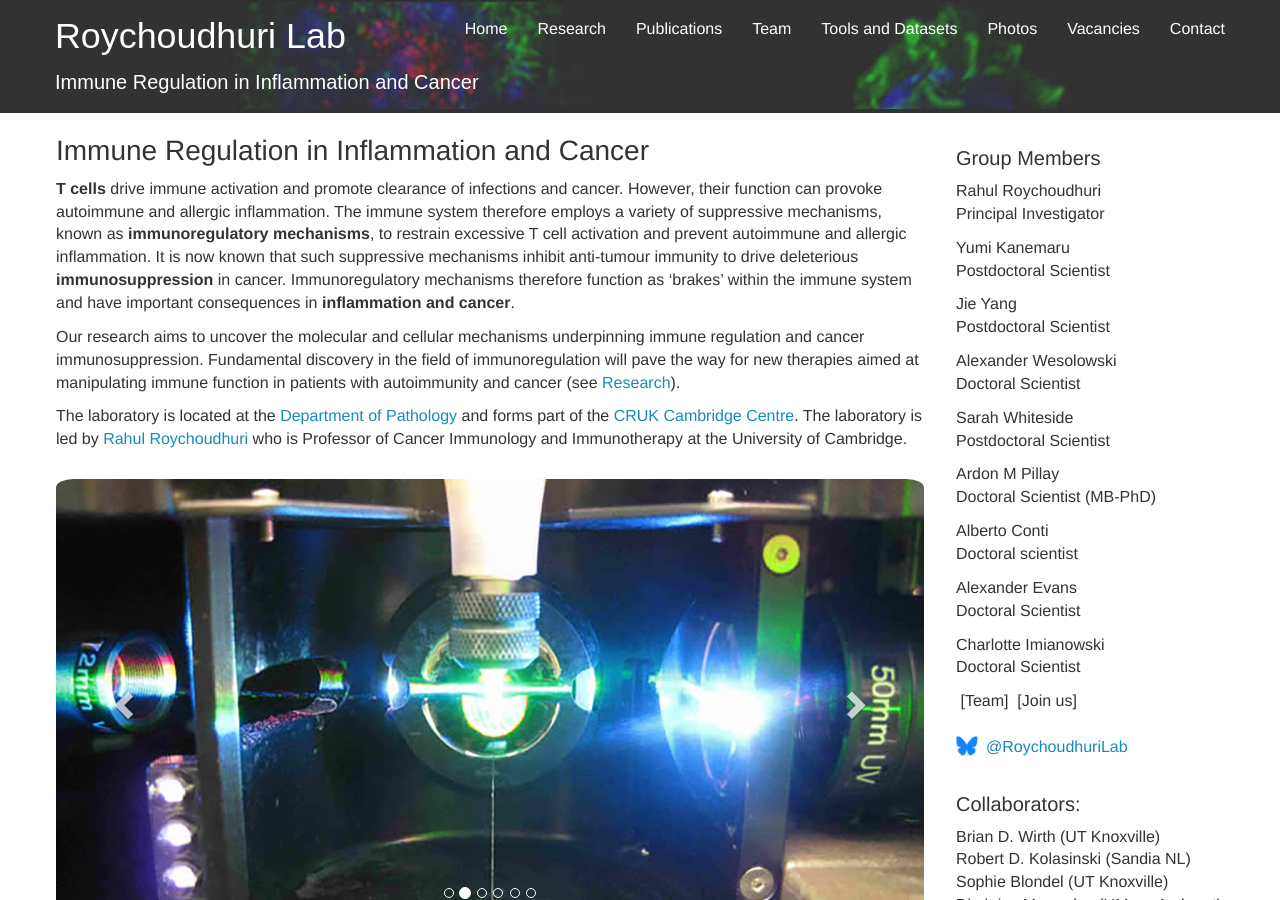
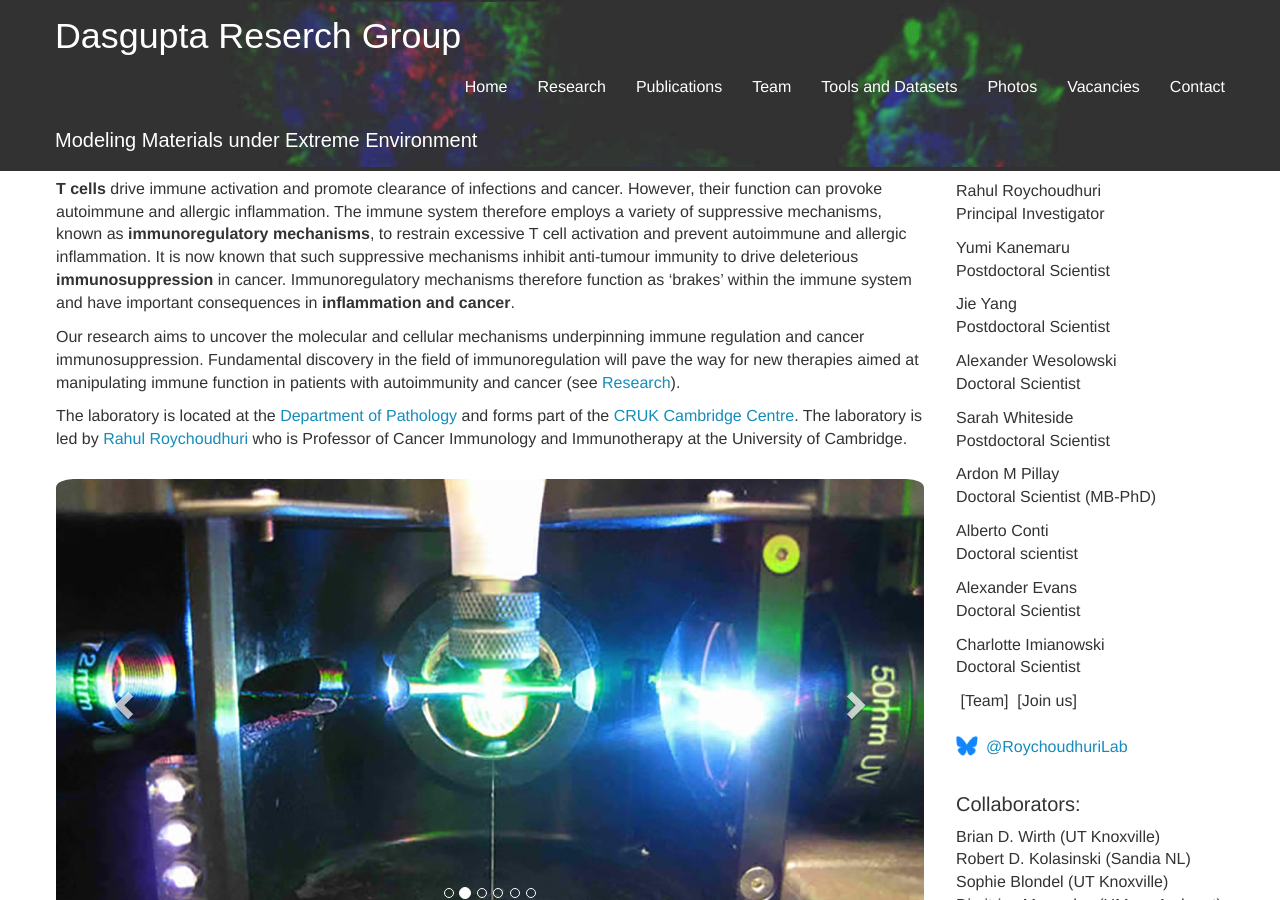
Before and after one commit to dwaipayandasgupta/dwaipayandasgupta.github.io, a Jekyll site: the page built from _pages/home.md, in a window 1280 px wide and 900 px high. Built offline with Jekyll 4.4.1, drawn with Linux system fonts in a browser that asks for light colours; nearby versions of some CDN libraries; some web fonts are replaced.

Commit message:
Update header.html

```diff
--- a/_includes/header.html
+++ b/_includes/header.html
@@ -8,7 +8,7 @@
 		<span class="icon-bar"></span>
 	  </button>
 <p style="padding: 0px 0px 0px 0px">
-		<a class="navbar-brand" style="padding-top: 25px; font-family: Arial, Helvetica, sans-serif; font-size: clamp(3rem, 2.8vw, 3.9rem); white-space: nowrap; color: #FFFFFF" href="{{ site.url }}{{ site.baseurl }}/">Roychoudhuri Lab</a>
+		<a class="navbar-brand" style="padding-top: 25px; font-family: Arial, Helvetica, sans-serif; font-size: clamp(3rem, 2.8vw, 3.9rem); white-space: nowrap; color: #FFFFFF" href="{{ site.url }}{{ site.baseurl }}/">Dasgupta Reserch Group</a>
 			</p>
 </div>
 <div class="collapse navbar-collapse" id="navbar-collapse-1">
@@ -24,7 +24,7 @@
   </ul>
 </div>
 <p style="font-family:  Arial, Helvetica, sans-serif; font-size: 2rem; color: #FFFFFF; padding-bottom: 1px; padding-top: 10px">
-Immune Regulation in Inflammation and Cancer
+Modeling Materials under Extreme Environment
 <!--Department of Pathology, University of Cambridge-->
 </p>
   </div>
```
